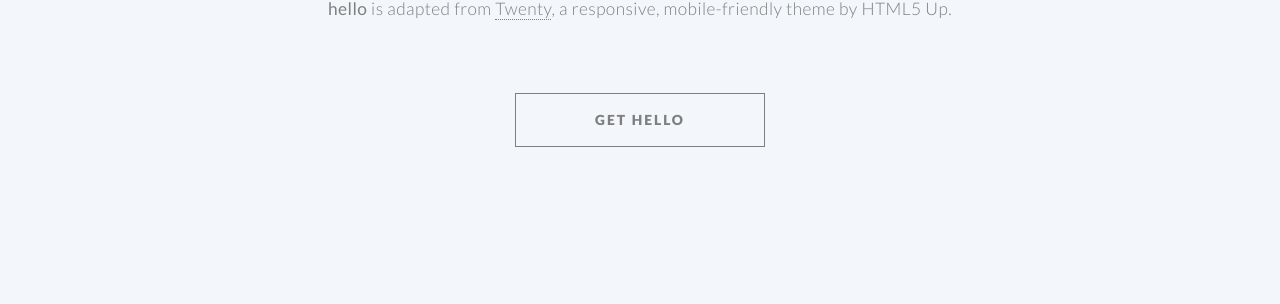
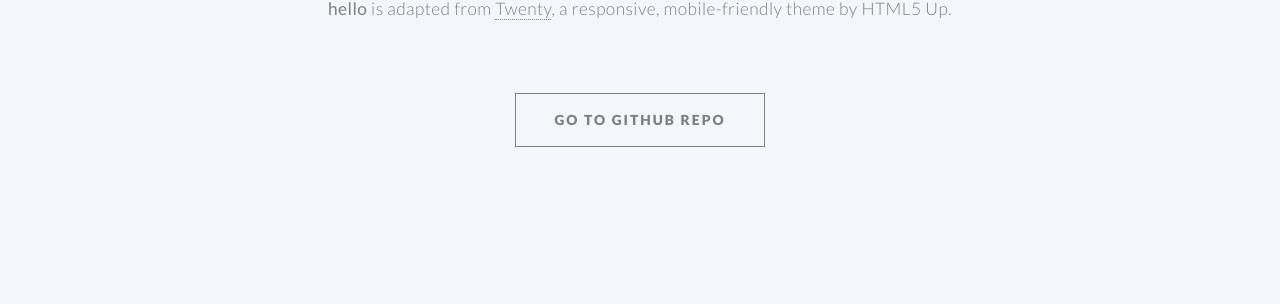
Before and after one commit to jhuerta17/jhuerta17.github.io, a Jekyll site: the page built from index.md, in a window 1280 px wide and 900 px high, scrolled down 1094 px. Shown: the part 149-453 px from the top of the window. Built offline with Jekyll 4.4.1, drawn with Linux system fonts in a browser that asks for light colours; part of the change alters nothing that is shown.

Commit message:
update button route

```diff
--- a/index.md
+++ b/index.md
@@ -20,9 +20,8 @@ github_username:  jhuerta17
 linkedin: jaime-huertautd
 facebook_username: jaime.a.huerta.7
 
-# By declaring these variables, you can include a button that links to an external website or to media.
-about_button: https://github.com/saragong/hello # the link
-about_button_label: get hello # the label on the button
+about_button: https://github.com/jhuerta17/jhuerta17.github.io
+about_button_label: Go to GitHub Repo
 
 # optional portfolio section ------------------------------------------
 
```
